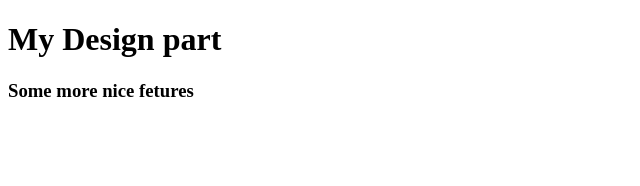
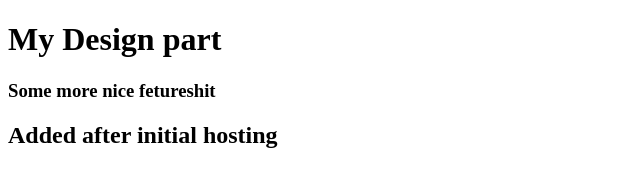
Before and after one commit to gloria-eee/My-Design, a plain HTML site: page index.html in a window 1280 px wide. Shown: the whole page, without its empty margins (0-640 px from the left). Drawn offline with Linux system fonts and the light colour scheme.

Commit message:
added after hosting

```diff
--- a/index.html
+++ b/index.html
@@ -8,7 +8,8 @@
 </head>
 <body>
     <h1> My Design part </h1>
-    <h3> Some more nice fetures</h3>
+    <h3> Some more nice fetureshit</h3>
+    <h2> Added after initial hosting</h2>
 
 </body>
 </html>
```
